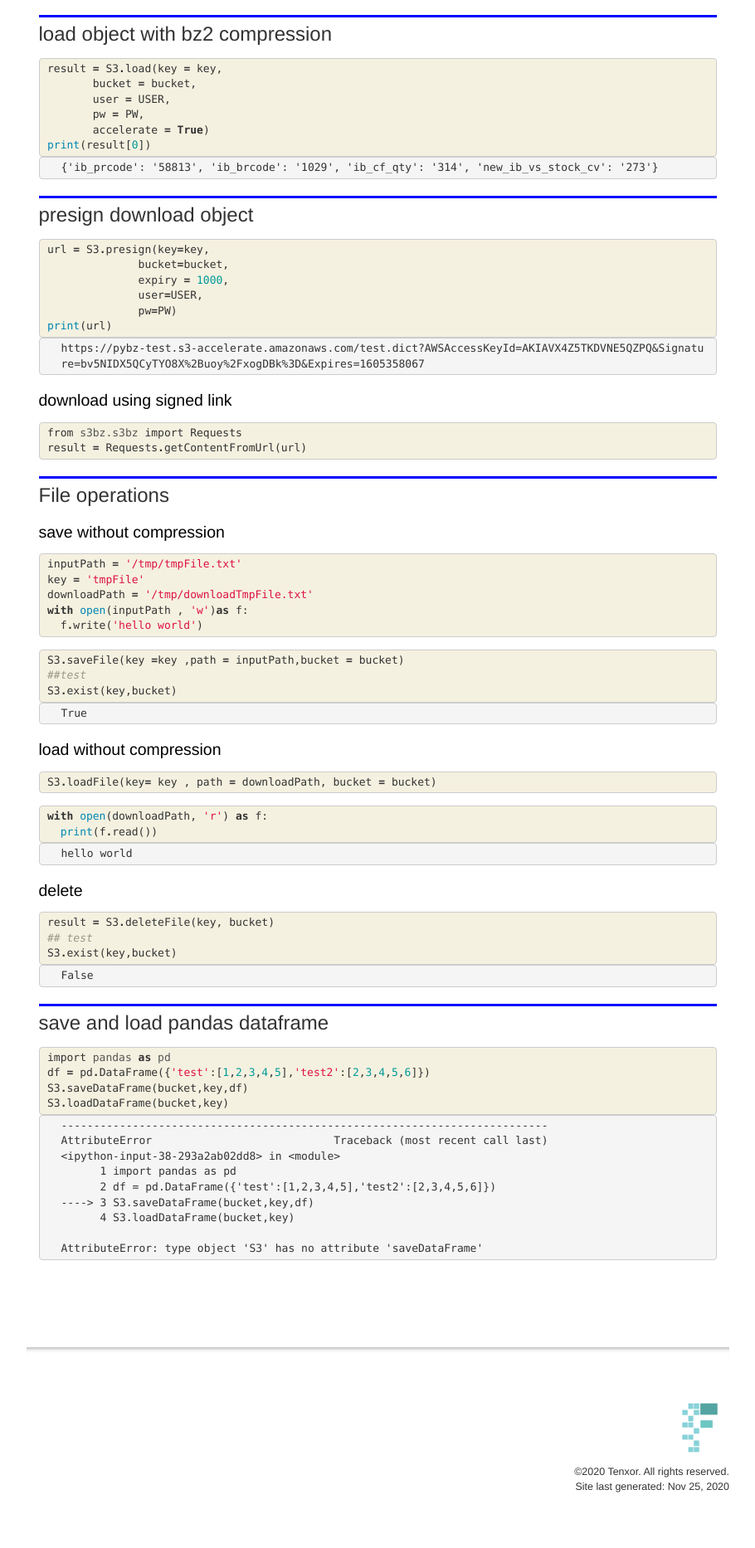
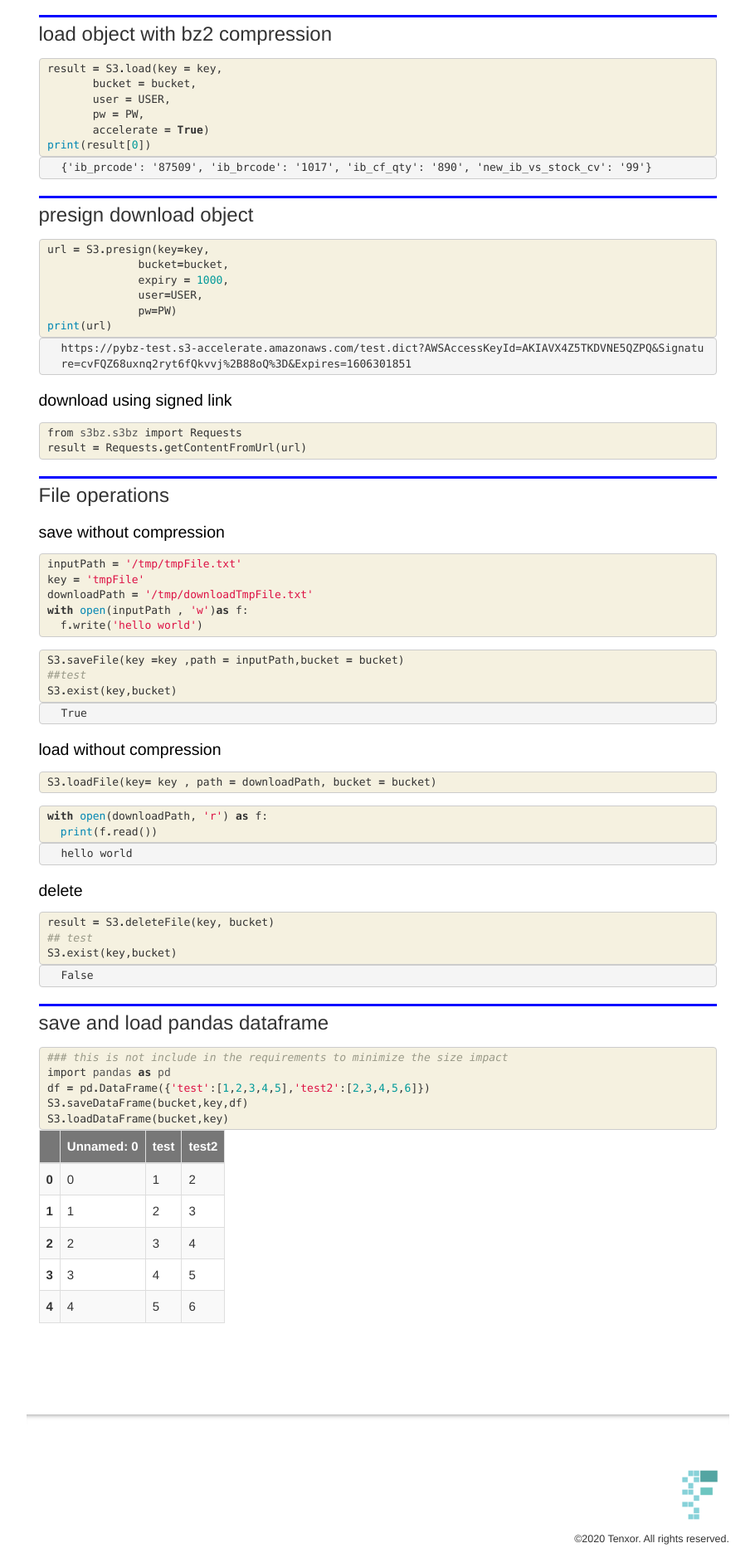
Before and after one commit to thanakijwanavit/s3bz, a Jekyll site: the page built from docs/index.html, in a window 1280 px wide. Shown: the part 1603-3469 px from the top of the page at 83% size, without its empty margins (331-1241 px from the left). Built offline with Jekyll 4.4.1, drawn with Linux system fonts in a browser that asks for light colours; nearby versions of some CDN libraries; comment, search, counter and statistics services are not loaded.

Commit message:
update docs clear error

```diff
--- a/docs/index.html
+++ b/docs/index.html
@@ -205,7 +205,7 @@ nb_path: "index.ipynb"
 <div class="output_area">
 
 <div class="output_subarea output_stream output_stdout output_text">
-<pre>{&#39;ib_prcode&#39;: &#39;58813&#39;, &#39;ib_brcode&#39;: &#39;1029&#39;, &#39;ib_cf_qty&#39;: &#39;314&#39;, &#39;new_ib_vs_stock_cv&#39;: &#39;273&#39;}
+<pre>{&#39;ib_prcode&#39;: &#39;87509&#39;, &#39;ib_brcode&#39;: &#39;1017&#39;, &#39;ib_cf_qty&#39;: &#39;890&#39;, &#39;new_ib_vs_stock_cv&#39;: &#39;99&#39;}
 </pre>
 </div>
 </div>
@@ -247,7 +247,7 @@ nb_path: "index.ipynb"
 <div class="output_area">
 
 <div class="output_subarea output_stream output_stdout output_text">
-<pre>https://pybz-test.s3-accelerate.amazonaws.com/test.dict?AWSAccessKeyId=AKIAVX4Z5TKDVNE5QZPQ&amp;Signature=bv5NIDX5QCyTYO8X%2Buoy%2FxogDBk%3D&amp;Expires=1605358067
+<pre>https://pybz-test.s3-accelerate.amazonaws.com/test.dict?AWSAccessKeyId=AKIAVX4Z5TKDVNE5QZPQ&amp;Signature=cvFQZ68uxnq2ryt6fQkvvj%2B88oQ%3D&amp;Expires=1606301851
 </pre>
 </div>
 </div>
@@ -459,7 +459,8 @@ nb_path: "index.ipynb"
 
 <div class="inner_cell">
     <div class="input_area">
-<div class=" highlight hl-ipython3"><pre><span></span><span class="kn">import</span> <span class="nn">pandas</span> <span class="k">as</span> <span class="nn">pd</span>
+<div class=" highlight hl-ipython3"><pre><span></span><span class="c1">### this is not include in the requirements to minimize the size impact</span>
+<span class="kn">import</span> <span class="nn">pandas</span> <span class="k">as</span> <span class="nn">pd</span>
 <span class="n">df</span> <span class="o">=</span> <span class="n">pd</span><span class="o">.</span><span class="n">DataFrame</span><span class="p">({</span><span class="s1">&#39;test&#39;</span><span class="p">:[</span><span class="mi">1</span><span class="p">,</span><span class="mi">2</span><span class="p">,</span><span class="mi">3</span><span class="p">,</span><span class="mi">4</span><span class="p">,</span><span class="mi">5</span><span class="p">],</span><span class="s1">&#39;test2&#39;</span><span class="p">:[</span><span class="mi">2</span><span class="p">,</span><span class="mi">3</span><span class="p">,</span><span class="mi">4</span><span class="p">,</span><span class="mi">5</span><span class="p">,</span><span class="mi">6</span><span class="p">]})</span>
 <span class="n">S3</span><span class="o">.</span><span class="n">saveDataFrame</span><span class="p">(</span><span class="n">bucket</span><span class="p">,</span><span class="n">key</span><span class="p">,</span><span class="n">df</span><span class="p">)</span>
 <span class="n">S3</span><span class="o">.</span><span class="n">loadDataFrame</span><span class="p">(</span><span class="n">bucket</span><span class="p">,</span><span class="n">key</span><span class="p">)</span>
@@ -474,18 +475,67 @@ nb_path: "index.ipynb"
 
 <div class="output_area">
 
-<div class="output_subarea output_text output_error">
-<pre>
-<span class="ansi-red-fg">---------------------------------------------------------------------------</span>
-<span class="ansi-red-fg">AttributeError</span>                            Traceback (most recent call last)
-<span class="ansi-green-fg">&lt;ipython-input-38-293a2ab02dd8&gt;</span> in <span class="ansi-cyan-fg">&lt;module&gt;</span>
-<span class="ansi-green-intense-fg ansi-bold">      1</span> <span class="ansi-green-fg">import</span> pandas <span class="ansi-green-fg">as</span> pd
-<span class="ansi-green-intense-fg ansi-bold">      2</span> df <span class="ansi-blue-fg">=</span> pd<span class="ansi-blue-fg">.</span>DataFrame<span class="ansi-blue-fg">(</span><span class="ansi-blue-fg">{</span><span class="ansi-blue-fg">&#39;test&#39;</span><span class="ansi-blue-fg">:</span><span class="ansi-blue-fg">[</span><span class="ansi-cyan-fg">1</span><span class="ansi-blue-fg">,</span><span class="ansi-cyan-fg">2</span><span class="ansi-blue-fg">,</span><span class="ansi-cyan-fg">3</span><span class="ansi-blue-fg">,</span><span class="ansi-cyan-fg">4</span><span class="ansi-blue-fg">,</span><span class="ansi-cyan-fg">5</span><span class="ansi-blue-fg">]</span><span class="ansi-blue-fg">,</span><span class="ansi-blue-fg">&#39;test2&#39;</span><span class="ansi-blue-fg">:</span><span class="ansi-blue-fg">[</span><span class="ansi-cyan-fg">2</span><span class="ansi-blue-fg">,</span><span class="ansi-cyan-fg">3</span><span class="ansi-blue-fg">,</span><span class="ansi-cyan-fg">4</span><span class="ansi-blue-fg">,</span><span class="ansi-cyan-fg">5</span><span class="ansi-blue-fg">,</span><span class="ansi-cyan-fg">6</span><span class="ansi-blue-fg">]</span><span class="ansi-blue-fg">}</span><span class="ansi-blue-fg">)</span>
-<span class="ansi-green-fg">----&gt; 3</span><span class="ansi-red-fg"> </span>S3<span class="ansi-blue-fg">.</span>saveDataFrame<span class="ansi-blue-fg">(</span>bucket<span class="ansi-blue-fg">,</span>key<span class="ansi-blue-fg">,</span>df<span class="ansi-blue-fg">)</span>
-<span class="ansi-green-intense-fg ansi-bold">      4</span> S3<span class="ansi-blue-fg">.</span>loadDataFrame<span class="ansi-blue-fg">(</span>bucket<span class="ansi-blue-fg">,</span>key<span class="ansi-blue-fg">)</span>
 
-<span class="ansi-red-fg">AttributeError</span>: type object &#39;S3&#39; has no attribute &#39;saveDataFrame&#39;</pre>
+<div class="output_html rendered_html output_subarea output_execute_result">
+<div>
+<style scoped>
+    .dataframe tbody tr th:only-of-type {
+        vertical-align: middle;
+    }
+
+    .dataframe tbody tr th {
+        vertical-align: top;
+    }
+
+    .dataframe thead th {
+        text-align: right;
+    }
+</style>
+<table border="1" class="dataframe">
+  <thead>
+    <tr style="text-align: right;">
+      <th></th>
+      <th>Unnamed: 0</th>
+      <th>test</th>
+      <th>test2</th>
+    </tr>
+  </thead>
+  <tbody>
+    <tr>
+      <th>0</th>
+      <td>0</td>
+      <td>1</td>
+      <td>2</td>
+    </tr>
+    <tr>
+      <th>1</th>
+      <td>1</td>
+      <td>2</td>
+      <td>3</td>
+    </tr>
+    <tr>
+      <th>2</th>
+      <td>2</td>
+      <td>3</td>
+      <td>4</td>
+    </tr>
+    <tr>
+      <th>3</th>
+      <td>3</td>
+      <td>4</td>
+      <td>5</td>
+    </tr>
+    <tr>
+      <th>4</th>
+      <td>4</td>
+      <td>5</td>
+      <td>6</td>
+    </tr>
+  </tbody>
+</table>
 </div>
+</div>
+
 </div>
 
 </div>
--- a/s3bz/__init__.py
+++ b/s3bz/__init__.py
@@ -1 +1 @@
-__version__ = "0.1.4"
+__version__ = "0.1.5"
```
Also changed, not shown: README.md, 2 other files.
